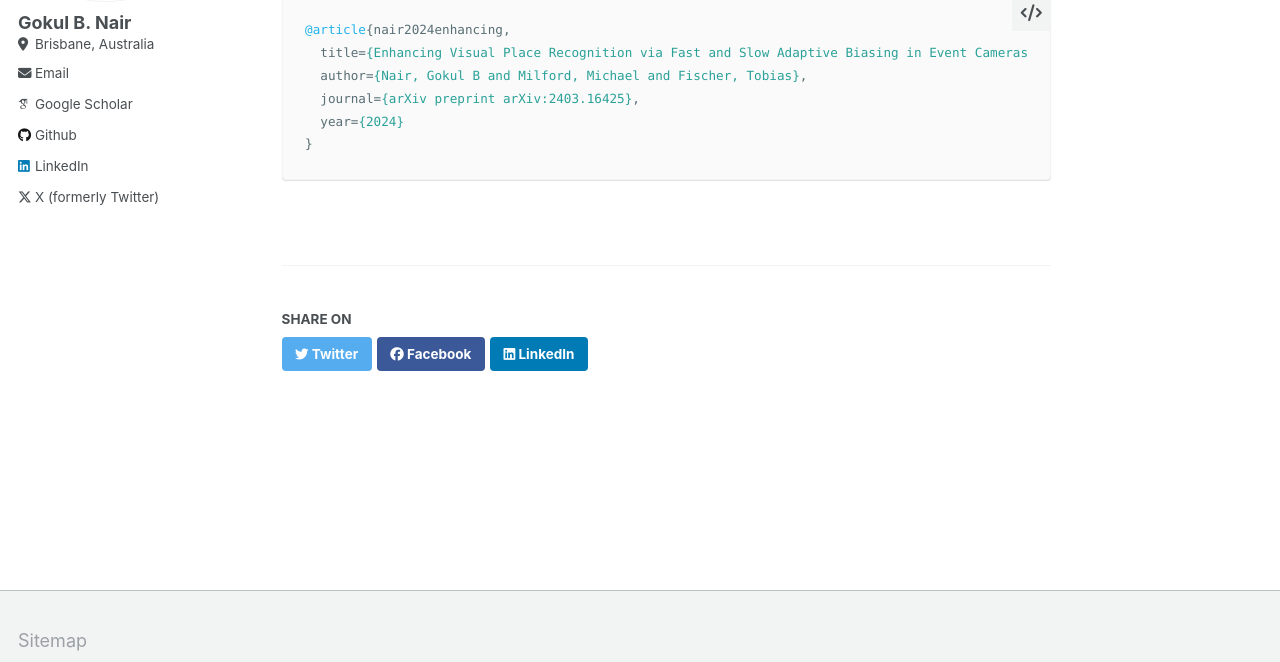
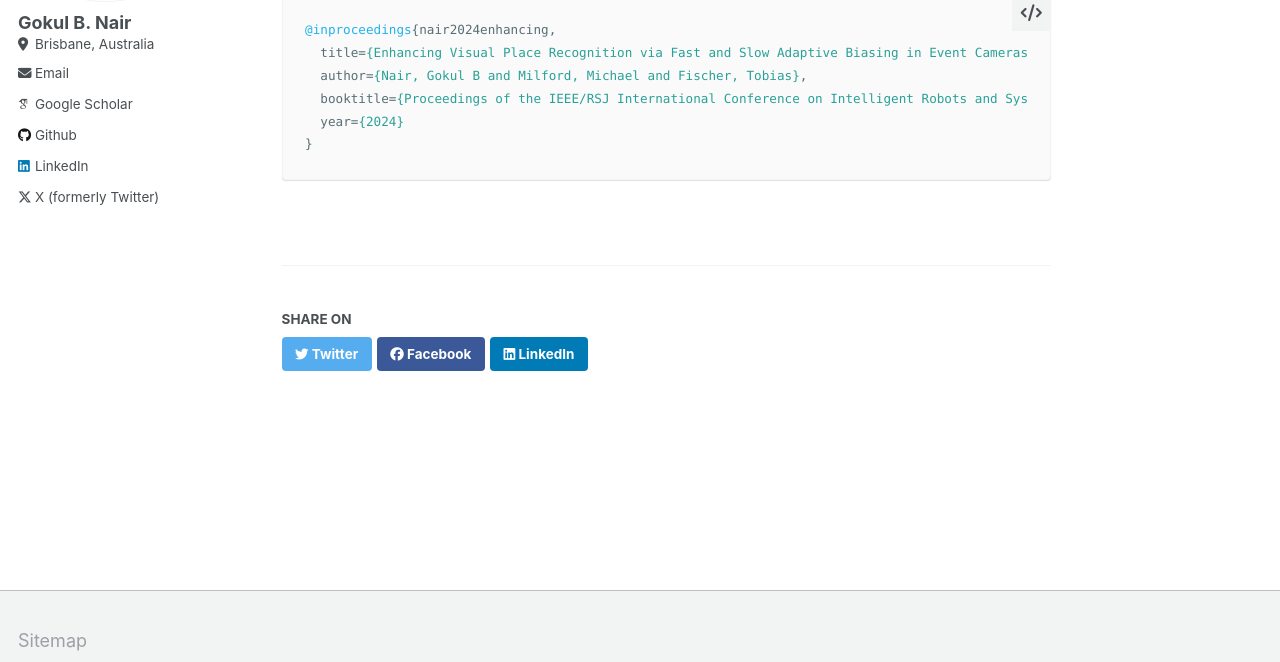
Before and after one commit to gokulbnr/gokulbnr.github.io, a Jekyll site: the page built from _publications/2024-dvs-biasing-vpr.md, in a window 1280 px wide and 900 px high, scrolled down 1128 px, cut to the strip 238-900 px from the top of the window. Built offline with Jekyll 4.4.1, drawn with Linux system fonts in a browser that asks for light colours; some web fonts are replaced.

Commit message:
updated paper citation bibtex

````diff
--- a/_publications/2024-dvs-biasing-vpr.md
+++ b/_publications/2024-dvs-biasing-vpr.md
@@ -20,10 +20,10 @@ Event cameras are increasingly popular in robotics due to their beneficial featu
 
 
 ```bibtex
-@article{nair2024enhancing,
+@inproceedings{nair2024enhancing,
   title={Enhancing Visual Place Recognition via Fast and Slow Adaptive Biasing in Event Cameras},
   author={Nair, Gokul B and Milford, Michael and Fischer, Tobias},
-  journal={arXiv preprint arXiv:2403.16425},
+  booktitle={Proceedings of the IEEE/RSJ International Conference on Intelligent Robots and Systems (IROS)},
   year={2024}
 }
 ```
````
